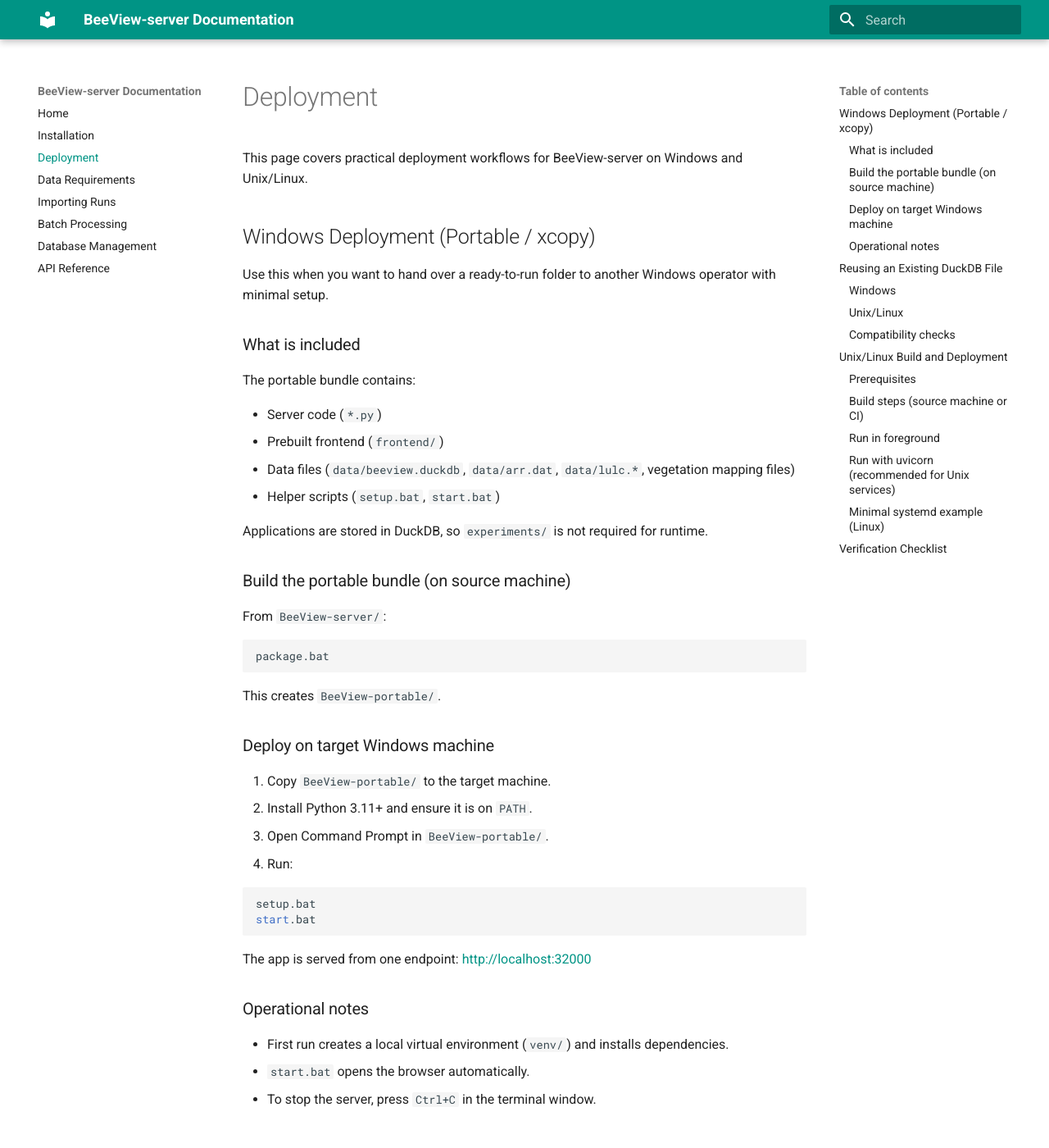
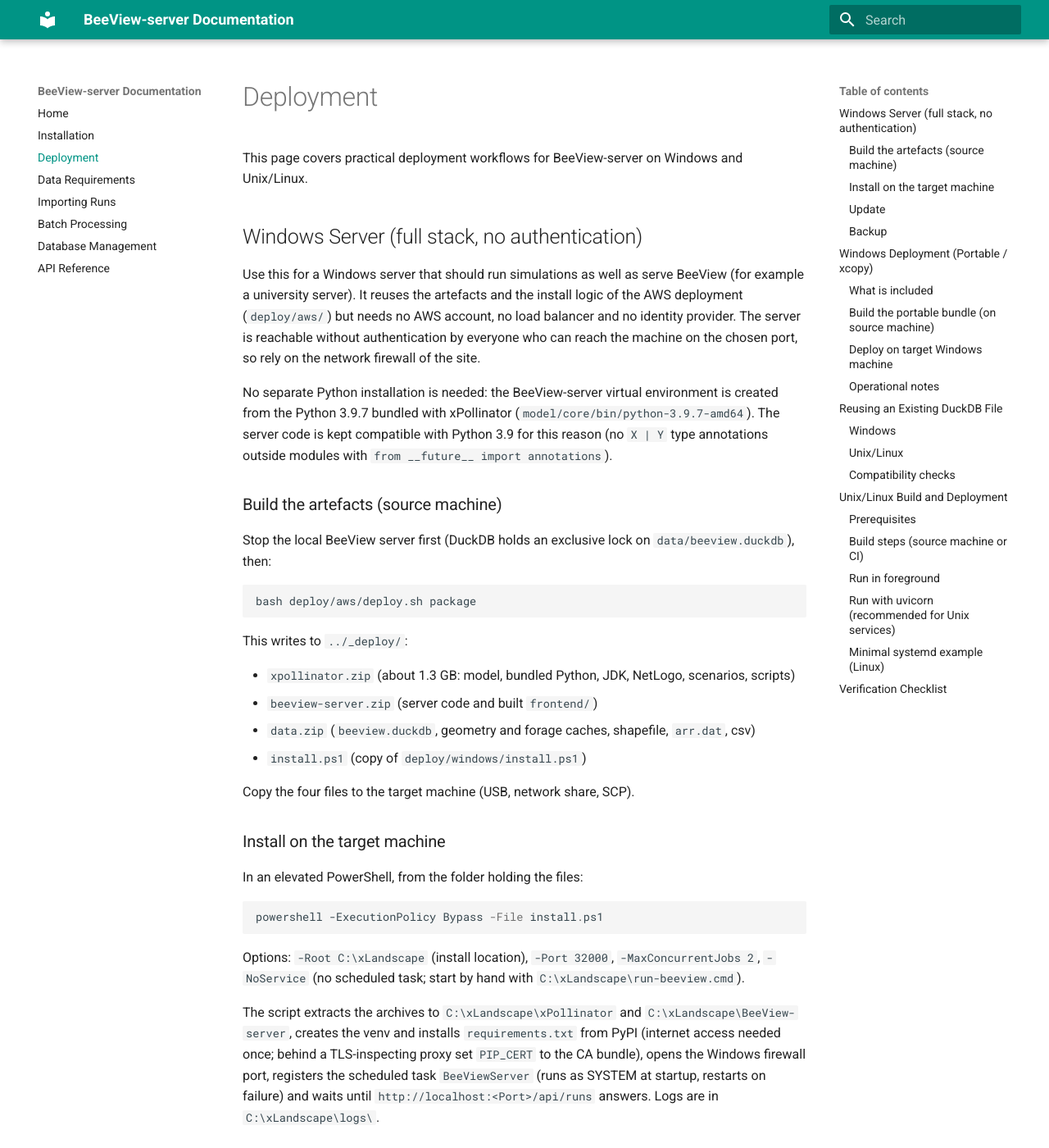
Before and after one commit to xlandscape/BeeView-server, an MkDocs documentation site: the page built from docs/deployment.md, in a window 1280 px wide and 1400 px high. Shown: the whole window at 82% size. Built offline with MkDocs 1.6.1 and Material for MkDocs 9.7.7, drawn with Linux system fonts in a browser that asks for light colours; some of the changed text lies outside the part shown.

Commit message:
deploy: plain Windows server install reusing the AWS artefacts; Python 3.9 compatibility
deploy/windows/install.ps1 installs or updates xPollinator + BeeView-server from the
same three zips the AWS bootstrap uses, without AWS, ALB or OIDC. The venv is created
from the Python 3.9.7 bundled with xPollinator, so the target needs no Python install.
deploy.sh gains a 'package' step that builds the zips locally (upload calls it).

For Python 3.9 the server modules use typing.Optional/Union instead of PEP 604 unions
(verified: requirements install and all read endpoints answer under 3.9.7).
BEEVIEW_PORT selects the listening port.

Co-Authored-By: Claude Fable 5.1 <noreply@anthropic.com>

````diff
--- a/docs/deployment.md
+++ b/docs/deployment.md
@@ -1,6 +1,66 @@
 # Deployment
 
 This page covers practical deployment workflows for BeeView-server on Windows and Unix/Linux.
+
+## Windows Server (full stack, no authentication)
+
+Use this for a Windows server that should run simulations as well as serve BeeView (for example a
+university server). It reuses the artefacts and the install logic of the AWS deployment
+(`deploy/aws/`) but needs no AWS account, no load balancer and no identity provider. The server is
+reachable without authentication by everyone who can reach the machine on the chosen port, so rely
+on the network firewall of the site.
+
+No separate Python installation is needed: the BeeView-server virtual environment is created from
+the Python 3.9.7 bundled with xPollinator (`model/core/bin/python-3.9.7-amd64`). The server code is
+kept compatible with Python 3.9 for this reason (no `X | Y` type annotations outside modules with
+`from __future__ import annotations`).
+
+### Build the artefacts (source machine)
+
+Stop the local BeeView server first (DuckDB holds an exclusive lock on `data/beeview.duckdb`), then:
+
+```bash
+bash deploy/aws/deploy.sh package
+```
+
+This writes to `../_deploy/`:
+
+- `xpollinator.zip` (about 1.3 GB: model, bundled Python, JDK, NetLogo, scenarios, scripts)
+- `beeview-server.zip` (server code and built `frontend/`)
+- `data.zip` (`beeview.duckdb`, geometry and forage caches, shapefile, `arr.dat`, csv)
+- `install.ps1` (copy of `deploy/windows/install.ps1`)
+
+Copy the four files to the target machine (USB, network share, SCP).
+
+### Install on the target machine
+
+In an elevated PowerShell, from the folder holding the files:
+
+```powershell
+powershell -ExecutionPolicy Bypass -File install.ps1
+```
+
+Options: `-Root C:\xLandscape` (install location), `-Port 32000`, `-MaxConcurrentJobs 2`,
+`-NoService` (no scheduled task; start by hand with `C:\xLandscape\run-beeview.cmd`).
+
+The script extracts the archives to `C:\xLandscape\xPollinator` and `C:\xLandscape\BeeView-server`,
+creates the venv and installs `requirements.txt` from PyPI (internet access needed once; behind a
+TLS-inspecting proxy set `PIP_CERT` to the CA bundle), opens the Windows firewall port, registers
+the scheduled task `BeeViewServer` (runs as SYSTEM at startup, restarts on failure) and waits until
+`http://localhost:<Port>/api/runs` answers. Logs are in `C:\xLandscape\logs\`.
+
+### Update
+
+Build new artefacts, copy them over, run `install.ps1` again. It stops the service, replaces the
+code, and keeps `xPollinator\run` (simulation results), `BeeView-server\data` (database and caches)
+and the venv. To replace the database as well, delete `C:\xLandscape\BeeView-server\data` before
+the run; `data.zip` is then extracted again.
+
+### Backup
+
+There is no snapshot mechanism on a plain server. Back up `C:\xLandscape\BeeView-server\data` and
+`C:\xLandscape\xPollinator\run` with the site's regular backup, with the service stopped
+(`Stop-ScheduledTask BeeViewServer`) when copying `beeview.duckdb`.
 
 ## Windows Deployment (Portable / xcopy)
 
--- a/import_all_experiments.py
+++ b/import_all_experiments.py
@@ -15,6 +15,7 @@ exp1 = untreated, exp4 = treated.
 Usage:
     python import_all_experiments.py [--force] [-v]
 """
+from typing import Optional
 import argparse
 import logging
 import pickle
@@ -94,7 +95,7 @@ def import_experiment_folder(
     mc_num: int,
     force: bool,
     session,
-) -> int | None:
+) -> Optional[int]:
     """Import a single experiment folder as one Run.
 
     Returns the new Run.id, or None if skipped.
--- a/import_run.py
+++ b/import_run.py
@@ -13,6 +13,7 @@ Writes:
 
 Pass --force to replace an existing run with the same SimID.
 """
+from typing import Optional
 import argparse
 import glob
 import logging
@@ -153,7 +154,7 @@ def ensure_runs_schema(session) -> None:
         session.commit()
 
 
-def _text(root: ET.Element, tag: str, default: str | None = None) -> str | None:
+def _text(root: ET.Element, tag: str, default: Optional[str] = None) -> Optional[str]:
     el = root.find(tag)
     if el is None or el.text is None:
         return default
@@ -211,7 +212,7 @@ def _normalize(name: str) -> str:
     return " ".join(name.split())
 
 
-def _extract_metric_array(group_sorted: pd.DataFrame, metric_name: str) -> np.ndarray | None:
+def _extract_metric_array(group_sorted: pd.DataFrame, metric_name: str) -> Optional[np.ndarray]:
     """Return one metric's timeseries as float64 array from direct or derived columns."""
     normalized_to_actual = {_normalize(col): col for col in group_sorted.columns}
     metric_normalized = _normalize(metric_name)
--- a/load_bee_population.py
+++ b/load_bee_population.py
@@ -3,6 +3,7 @@
 Load bee population data from output.csv into the database
 """
 
+from typing import Optional
 import pandas as pd
 import pickle
 import numpy as np
@@ -44,7 +45,7 @@ DERIVED_METRICS = {
 OPTIONAL_DIRECT_METRICS = ["HoneyEnergyStore", "PollenStore_g"]
 
 
-def _metric_array(df: pd.DataFrame, metric_name: str) -> np.ndarray | None:
+def _metric_array(df: pd.DataFrame, metric_name: str) -> Optional[np.ndarray]:
     """Return metric array from a direct column or a derived formula."""
     if metric_name in df.columns:
         return df[metric_name].to_numpy(dtype=np.float64)
````
Also changed, not shown: main.py (+12 -11 lines), 2 other files.
